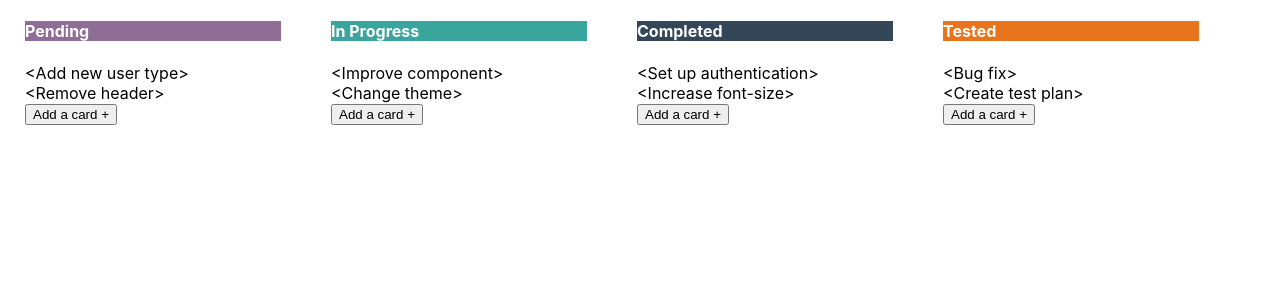
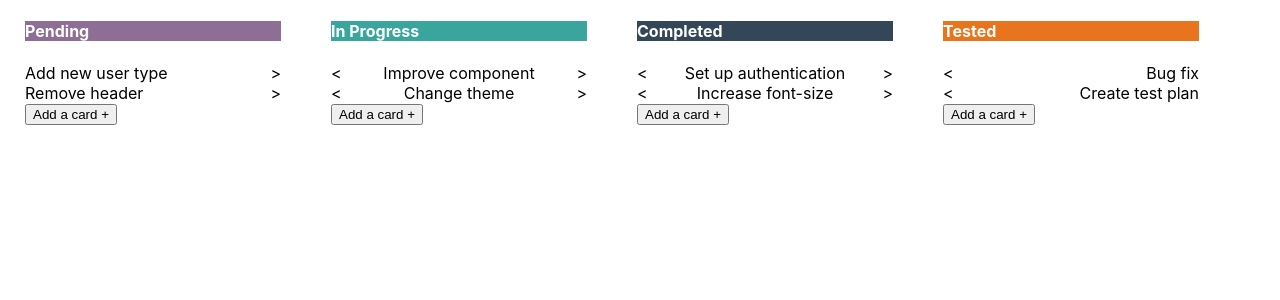
Before and after one commit to strtw/react-drag-and-drop-kanban-board, a React (Create React App) app: page / in a window 1280 px wide. Shown: the top 300 px of the page. Built offline with nearby package versions, Linux system fonts and the light colour scheme.

Commit message:
Update cards to exclude arrows on left most and right most card borders

```diff
--- a/src/App.css
+++ b/src/App.css
@@ -1,6 +1,11 @@
 .board {
   display: flex;
   flex-direction: row;
+}
+
+.card {
+  display: flex;
+  justify-content: space-between;
 }
 
 .column {
--- a/src/components/board.js
+++ b/src/components/board.js
@@ -38,6 +38,7 @@ class Board extends Component {
     return (
       <div className="board">
         <Column
+          orientation={"left"}
           cards={this.state.pending}
           onClick={() => this.onClick("pending")}
           cardHeader={"purple"}
@@ -60,6 +61,7 @@ class Board extends Component {
           onClick={() => this.onClick("tested")}
           cardHeader={"orange"}
           name={"Tested"}
+          orientation={"right"}
         ></Column>
       </div>
     );
--- a/src/components/card.js
+++ b/src/components/card.js
@@ -7,10 +7,18 @@ class Card extends Component {
 
   render() {
     return (
-      <div>
-        <span className="leftNav">{"<"}</span>
+      <div className="card">
+        {this.props.orientation === "left" ? (
+          <></>
+        ) : (
+          <span className="leftNav">{"<"}</span>
+        )}
         {this.props.title}
-        <span className="rightNav">{">"}</span>
+        {this.props.orientation === "right" ? (
+          <></>
+        ) : (
+          <span className="rightNav">{">"}</span>
+        )}
       </div>
     );
   }
--- a/src/components/column.js
+++ b/src/components/column.js
@@ -15,7 +15,13 @@ class Column extends Component {
         <div className="column">
           <h4 className={this.props.cardHeader}>{this.props.name}</h4>
           {this.props.cards.map((card, index) => {
-            return <Card key={card.id} title={card.title} />;
+            return (
+              <Card
+                orientation={this.props.orientation}
+                key={card.id}
+                title={card.title}
+              />
+            );
           })}
           <button onClick={this.props.onClick}>Add a card +</button>
         </div>
```
